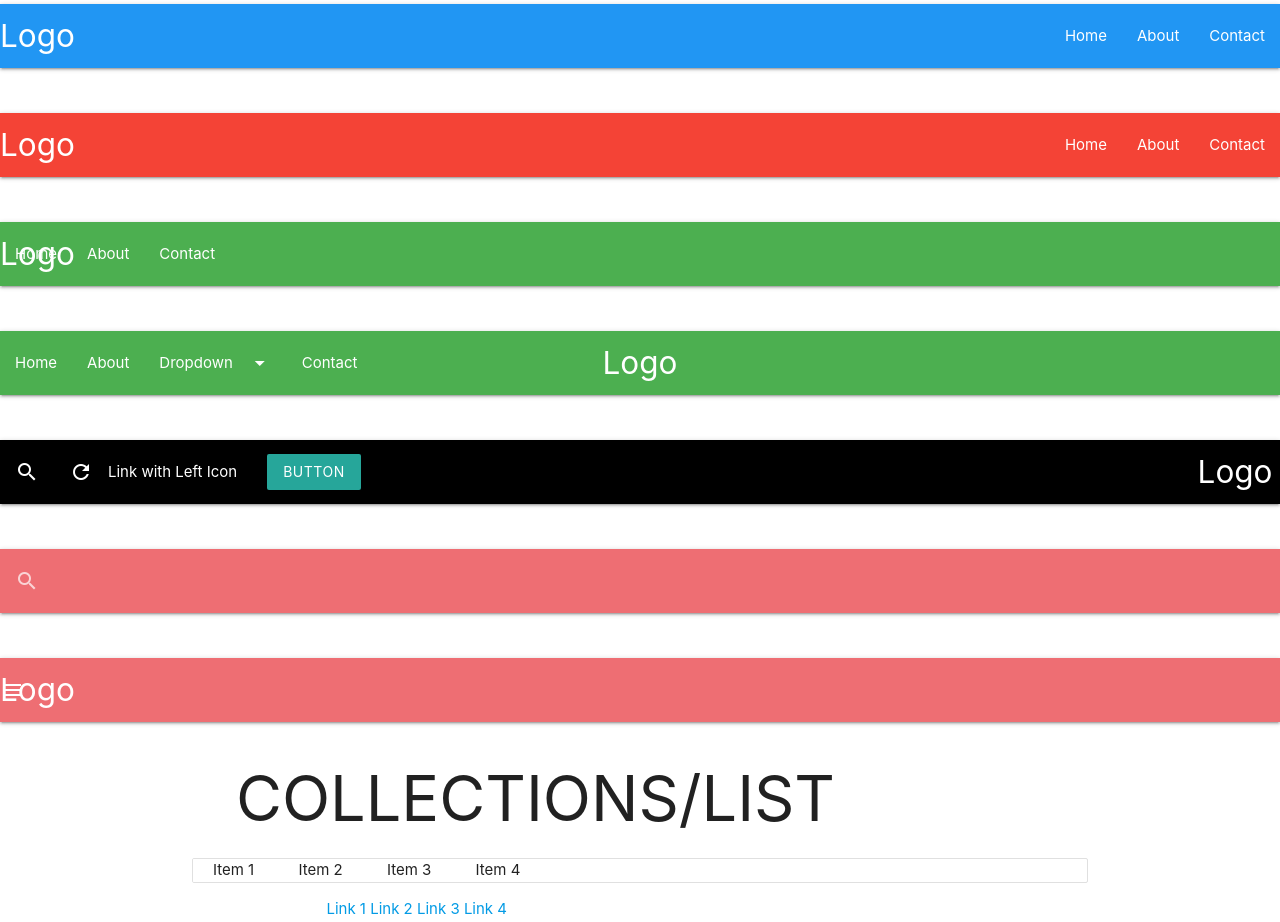
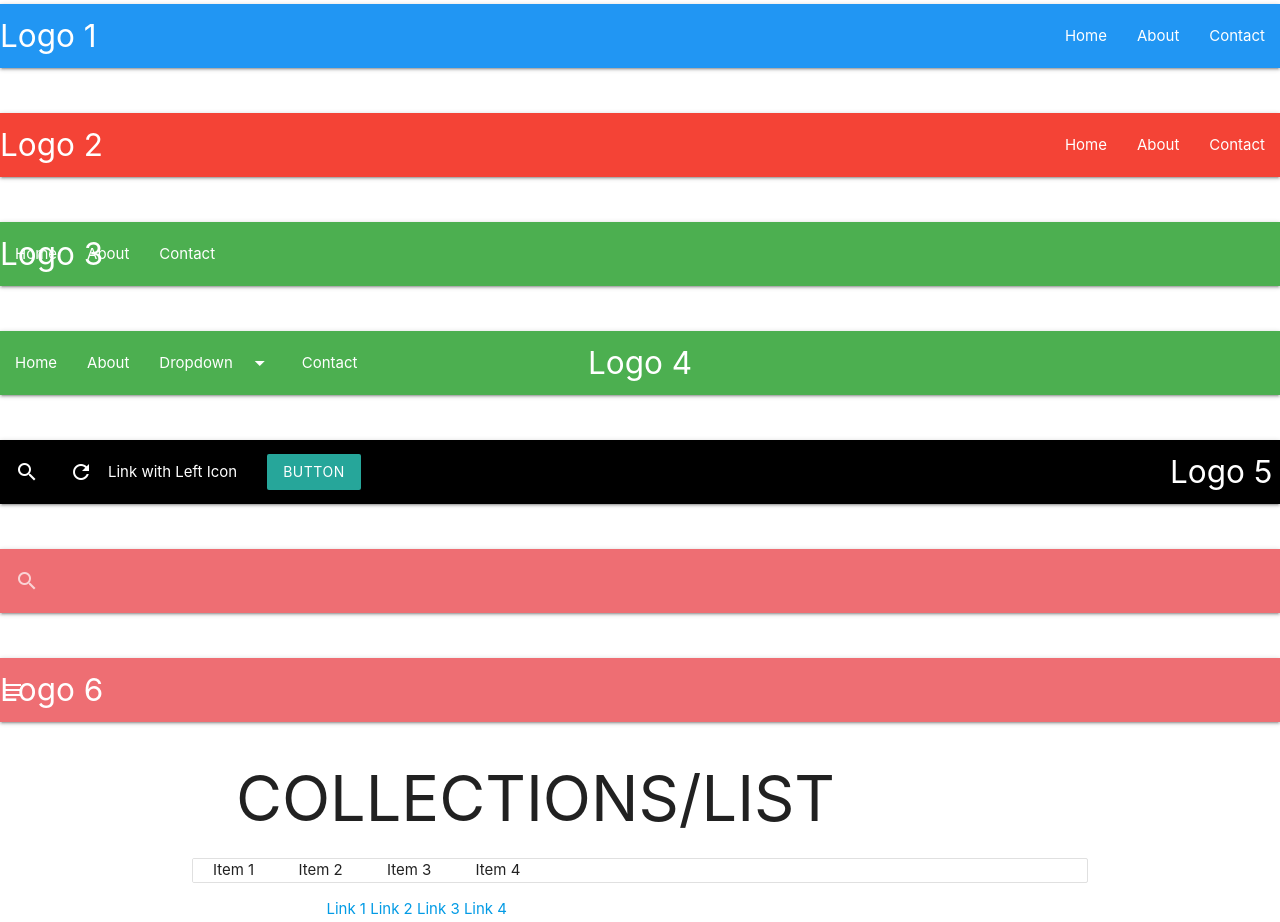
Before and after one commit to kristensantee/materialize-samples, a plain HTML site: page index.html in a window 1280 px wide. Shown: the part 1650-2572 px from the top of the page. Drawn offline with nearby package versions, Linux system fonts and the light colour scheme.

Commit message:
functioning init

```diff
--- a/index.html
+++ b/index.html
@@ -106,7 +106,7 @@
         <!-- LEFT LOGO -->
     <nav>
         <div class="nav-wrapper blue">
-            <a href="" class="brand-logo">Logo</a>
+            <a href="" class="brand-logo">Logo 1</a>
             <ul class="right hide-on-med-and-down" id="nav-mobile">
                 <li><a href="">Home</a></li>
                 <li><a href="">About</a></li>
@@ -119,7 +119,7 @@
     <!-- RIGHT LOGO -->
     <nav>
         <div class="nav-wrapper red">
-            <a href="" class="brand-logo">Logo</a>
+            <a href="" class="brand-logo">Logo 2</a>
             <ul class="right hide-on-med-and-down" id="nav-mobile">
                 <li><a href="">Home</a></li>
                 <li><a href="">About</a></li>
@@ -133,7 +133,7 @@
     <!-- CENTER LOGO -->
     <nav>
         <div class="nav-wrapper green">
-            <a href="" class="brand-logo">Logo</a>
+            <a href="" class="brand-logo">Logo 3</a>
             <ul class="center hide-on-med-and-down" id="nav-mobile">
                 <li><a href="">Home</a></li>
                 <li><a href="">About</a></li>
@@ -153,7 +153,7 @@
     </ul>
     <nav>
         <div class="nav-wrapper green">
-            <a href="" class="brand-logo center">Logo</a>
+            <a href="" class="brand-logo center">Logo 4</a>
             <ul class="left hide-on-med-and-down" id="nav-mobile">
                 <li><a href="">Home</a></li>
                 <li><a href="">About</a></li>
@@ -169,7 +169,7 @@
     <!-- ICONS & BUTTONS IN NAV -->
     <nav>
         <div class="nav-wrapper black">
-            <a href="#" class="brand-logo right">Logo</a>
+            <a href="#" class="brand-logo right">Logo 5</a>
             <ul class="left hide-on-med-and-down" id="nav-mobile">
                 <li><a href="#"><i class="material-icons">search</i></a></li>
                 <li><a href="#"><i class="material-icons left">refresh</i>Link with Left Icon</a></li>
@@ -197,7 +197,7 @@
 
     <nav>
         <div class="nav-wrapper">
-            <a href="#" class="brand-logo">Logo</a>
+            <a href="#" class="brand-logo">Logo 6</a>
             <a href="#" data-activates="mobile-demo" class="button-collapse"><i class="material-icons">menu</i></a>
             <ul class="right hide-on-med-and-down">
                 <li><a href="#">Home</a></li>
@@ -428,6 +428,6 @@
     <!-- Import jQuery before materialize.js -->
     <script type="text/javascript" src="https://code.jquery.com/jquery-2.1.1.min.js"></script>
     <script src="https://cdnjs.cloudflare.com/ajax/libs/materialize/1.0.0/js/materialize.min.js"></script>
-    <script>$(".button-collapse").sideNav();</script>
+    <script>M.AutoInit()</script>
 </body>
 </html>
```
